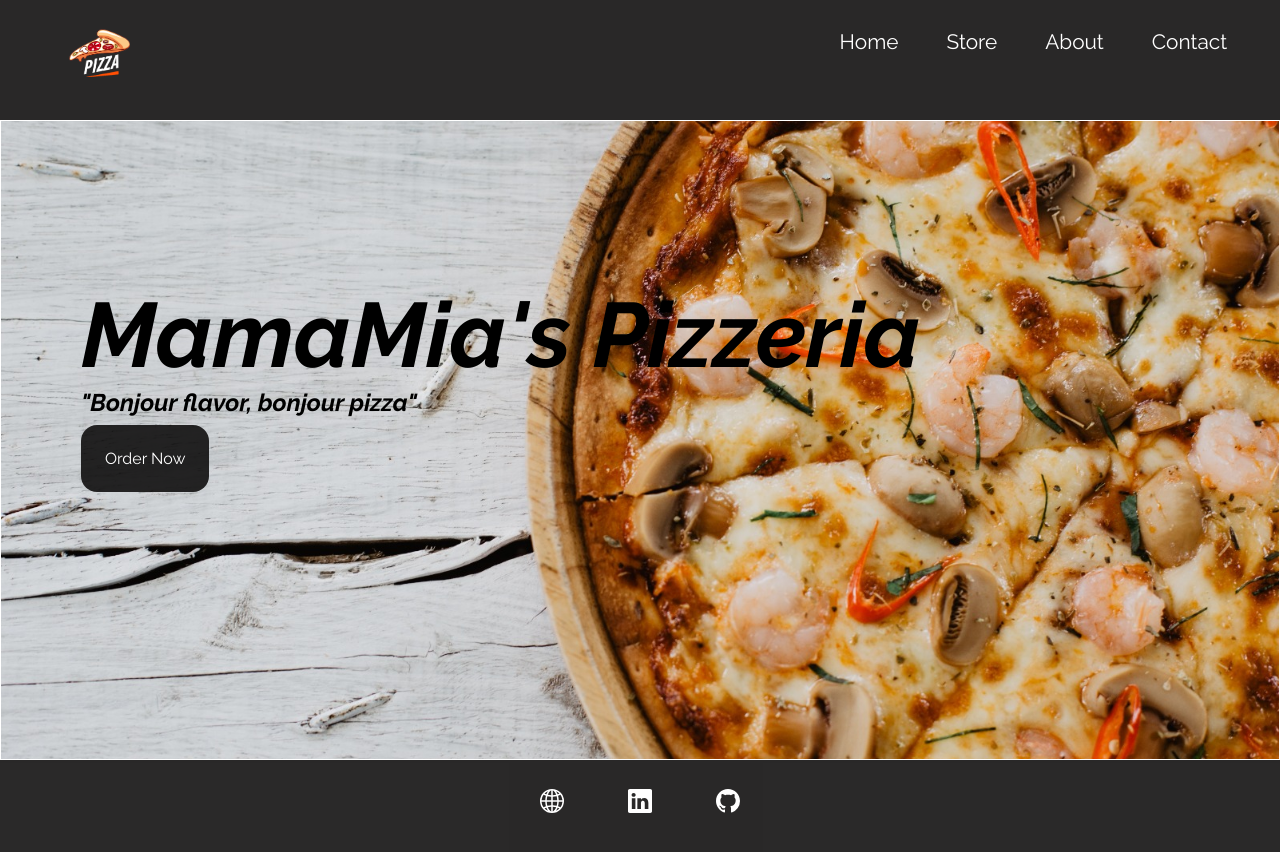
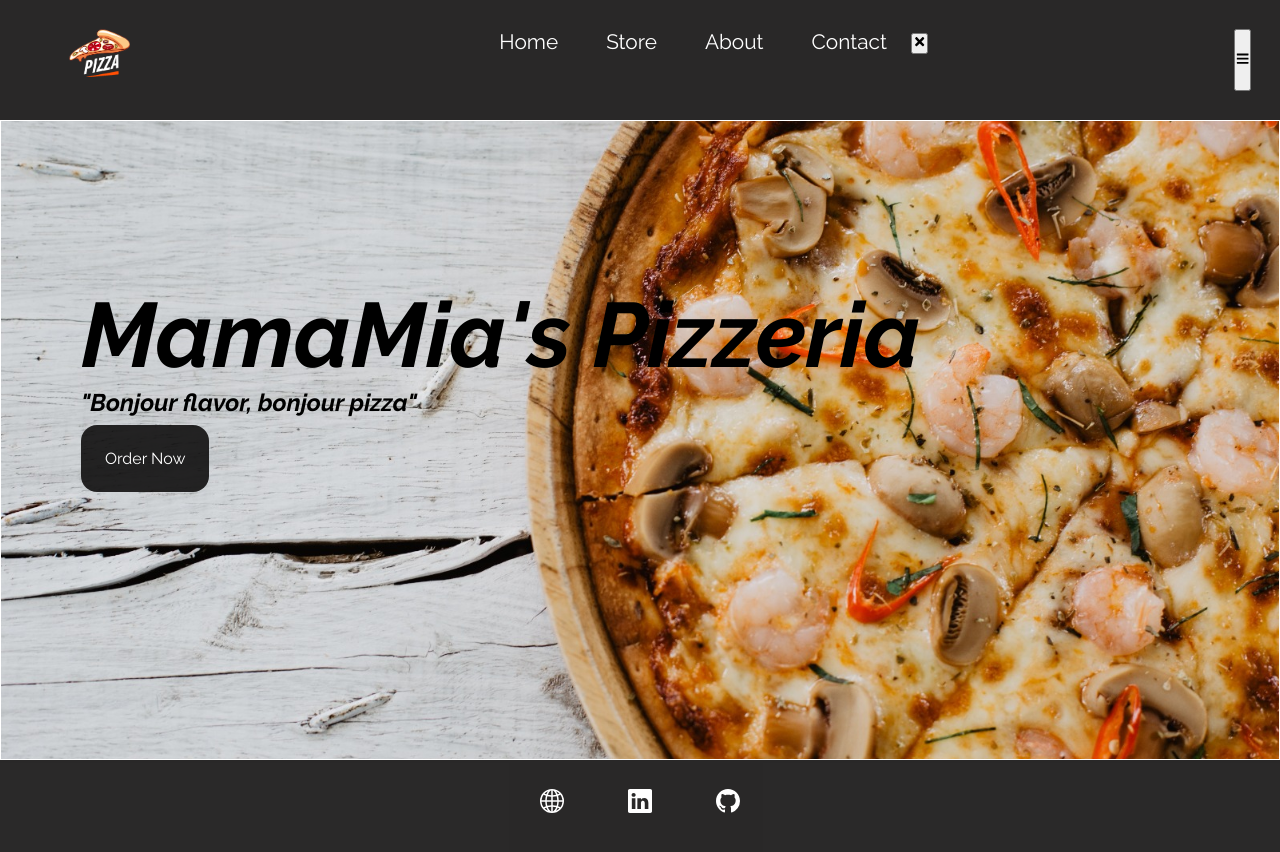
Before and after one commit to ComfortNt/Pizzeria, a React (Vite) app: page / in a window 1280 px wide. Shown: the top 852 px of the page. Built offline with nearby package versions, Linux system fonts and the light colour scheme.

Commit message:
fixing navbar
...

```diff
--- a/package.json
+++ b/package.json
@@ -12,7 +12,7 @@
   "dependencies": {
     "react": "^18.3.1",
     "react-dom": "^18.3.1",
-    "react-icons": "^5.3.0",
+    "react-icons": "^5.4.0",
     "react-router-dom": "^7.0.1"
   },
   "devDependencies": {
--- a/src/Componets/Header.jsx
+++ b/src/Componets/Header.jsx
@@ -1,8 +1,19 @@
 import { Link } from 'react-router-dom';
 import '../Styles/Header.css'
 import Image from '../assets/pizzaLogo.png'
+import { useRef } from 'react';
+import {FaTimes, FaBars} from 'react-icons/fa'
 
 function Header(){
+
+
+
+    const styleRef = useRef();
+
+
+    const navbar =()=>{
+        styleRef.current.classList.toggle("responsive-nav");
+    }
 
 
     return(
@@ -13,13 +24,15 @@ function Header(){
                     <img src={Image} alt="Pizza-Image" />
                 </div>
 
-                <div className="nabvar_links">
+                <nav ref={styleRef}>
                     <Link to='/'>Home</Link>
                     <Link to='/Store'>Store</Link>
                     <Link to='/About'>About</Link>
                     <Link to='/Contact'>Contact</Link>
-                </div>
+                    <button onClick={ ()=> navbar()}><FaTimes/></button>
+                </nav>
 
+                <button onClick={ ()=> navbar()}><FaBars/></button>
 
         </div>
     )
--- a/src/Styles/Header.css
+++ b/src/Styles/Header.css
@@ -29,3 +29,20 @@
     text-decoration: none;
 
 }
+
+
+::-webkit-scrollbar{
+
+    width: 0.8rem;
+    border-radius: 1rem;
+}
+
+::-webkit-scrollbar-track{
+
+    background-color: #6a7481;
+}
+
+::-webkit-scrollbar-thumb{
+
+    background:linear-gradient(#090516, #f7ebf5);
+}
```
Also changed, not shown: 1 other file (tests, documents, lock files or other folders).
